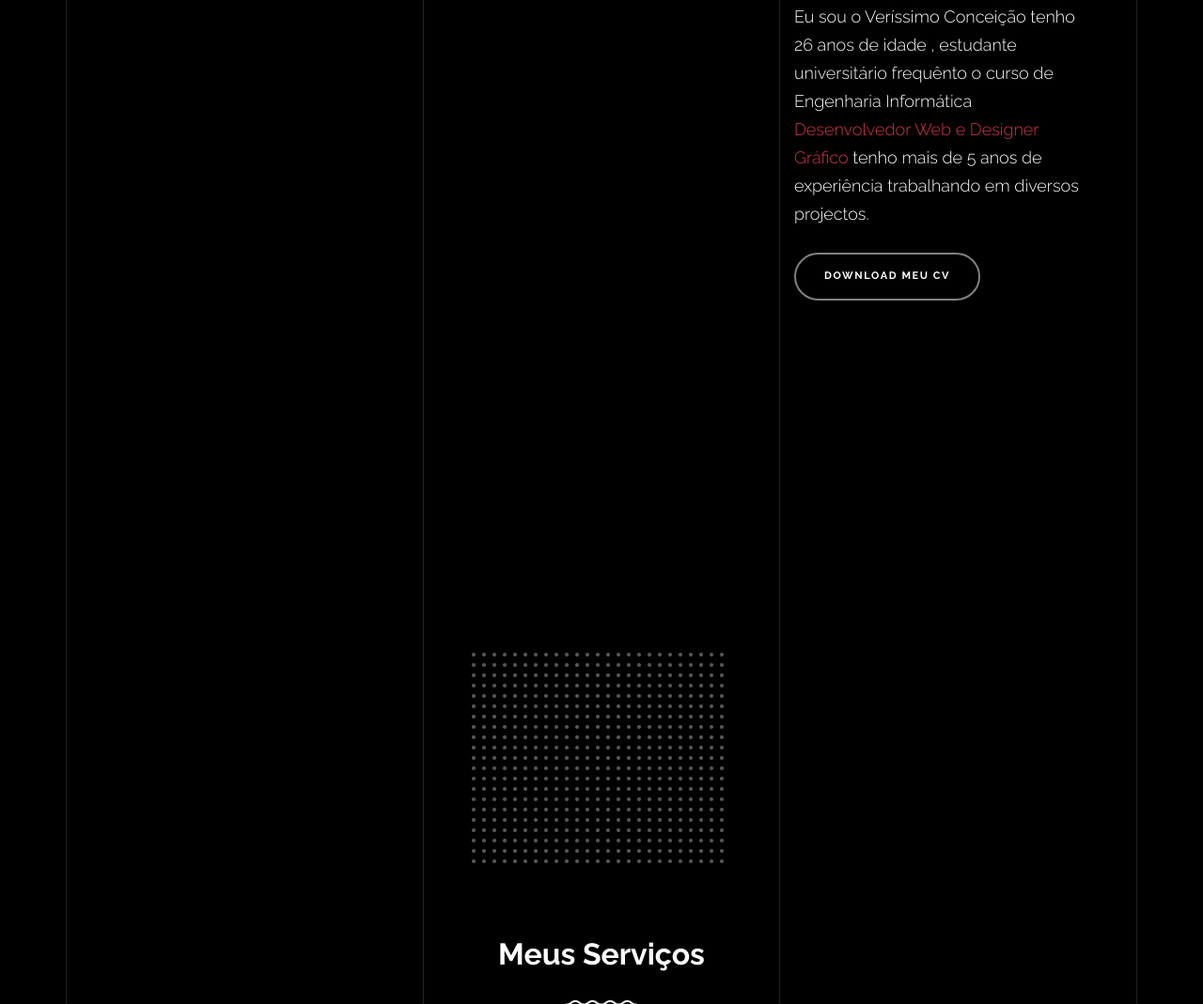
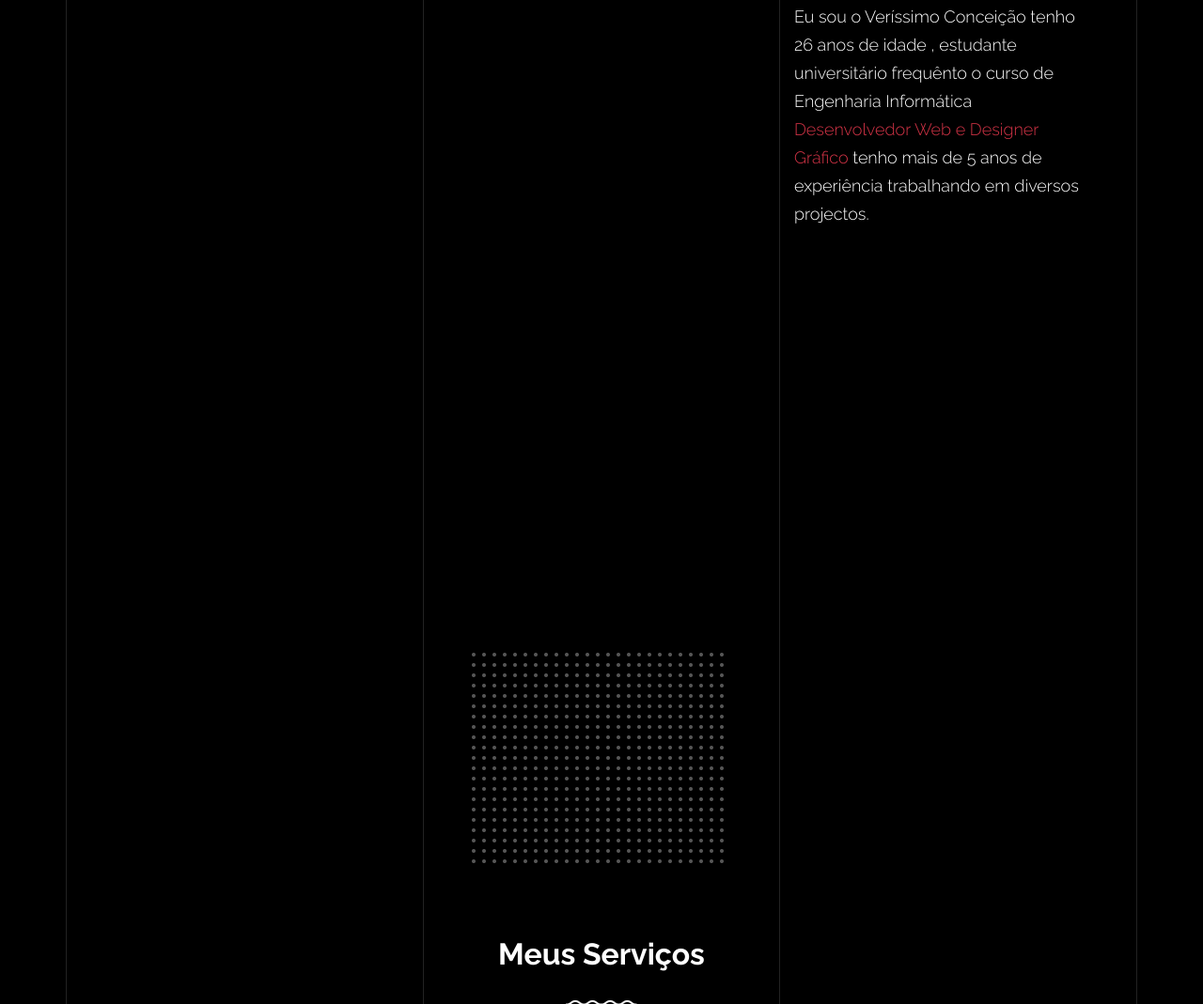
Before and after one commit to verissimo09/My_portfolio, a plain HTML site: page index.html in a window 1280 px wide. Shown: the part 3027-4096 px from the top of the page at 94% size. Drawn offline with nearby package versions, Linux system fonts and the light colour scheme; files whose address does not match are found by name.

Commit message:
Update index.html

```diff
--- a/index.html
+++ b/index.html
@@ -350,7 +350,7 @@
             <div class="col-lg-4 pr-lg-5">
               <h3 class="mb-4 heading-h3"><span class="gsap-reveal">Nós podemos fazer isso juntos</span></h3>
               <p class="lead gsap-reveal">Eu sou o Veríssimo Conceição tenho 26 anos de idade , estudante universitário frequênto o curso de Engenharia Informática   <a href="#">Desenvolvedor Web e Designer Gráfico</a> tenho mais de 5 anos de experiência trabalhando em diversos projectos. </p>
-              <p class="gsap-reveal"><a href="#" class="btn btn-outline-pill btn-custom-light">Download meu CV</a></p>
+
             </div>
           </div>
         </div>
```
